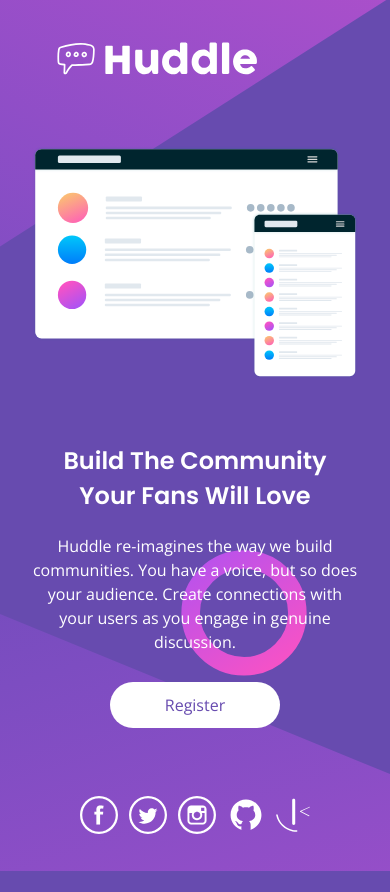
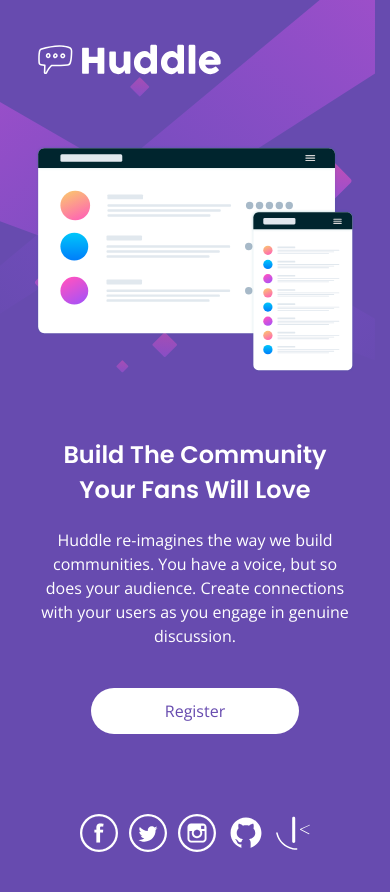
Before and after one commit to ash-109/huddle-landing-page-frontendmentor, a plain HTML site: page index.html in a window 390 px wide. Before the commit the page ends 871 px from the top, so only its background shows below. Drawn offline with nearby package versions, Linux system fonts and the light colour scheme.

Commit message:
Update style.css

```diff
--- a/style/style.css
+++ b/style/style.css
@@ -61,6 +61,7 @@ header{
   line-height: 1.5rem;
 }
 .text a{
+  display: block;
   text-decoration: none;
   color: var(--Violet);
   background: white;
@@ -75,6 +76,7 @@ footer{
   gap: 0.7rem;
 }
 @media screen and (max-width:900px){
+
   .container{
     flex-direction: column;
     align-items: center;
@@ -92,12 +94,22 @@ footer{
   justify-content: center;
 }
 }
-@media screen and (max-width:400px){
+
+@media screen and (max-width:600px){
   body{
-padding: 2rem;
+padding: 2.2rem;
+background:var(--Violet) url(../images/background/bg-mobile.svg) no-repeat;
+}
+  header img {
+    width: 70%;
+    margin-left: -20px;
   }
   .text h1{
     font-size: 1.5rem;
   }
+  .text a{
+    width: 65%;
+    margin: 0 auto;
+  }
 
 }
```
